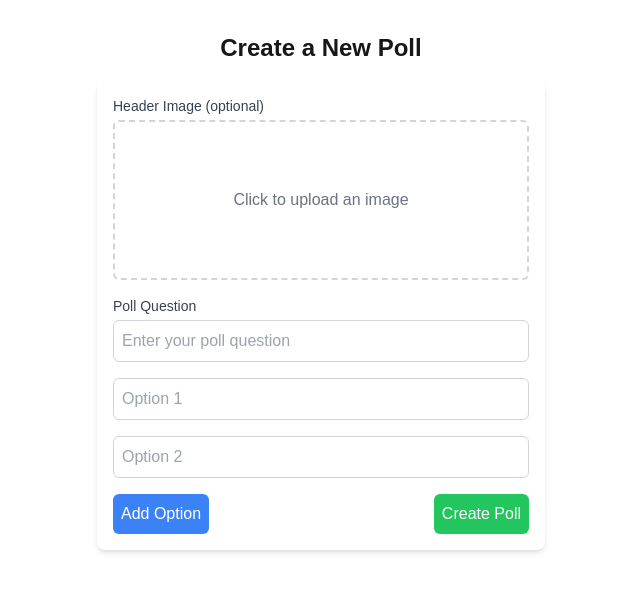
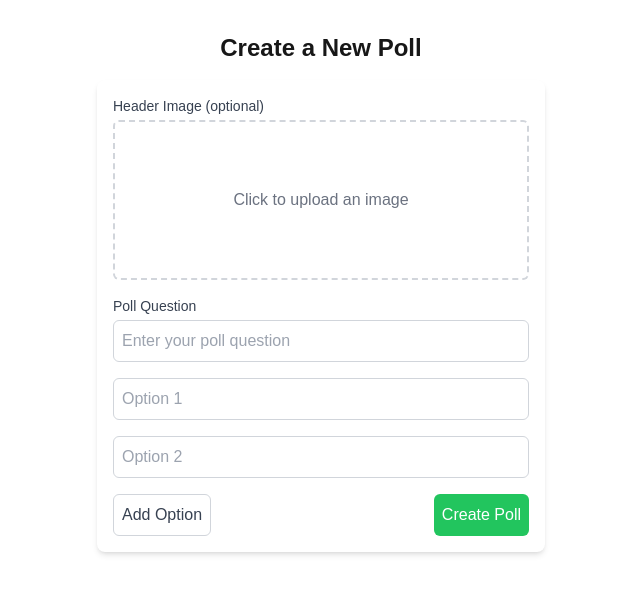
Before and after one commit to aleksiliu/QuickPoll-polling-app, a Next.js app: page / in a window 1280 px wide. Shown: the top 594 px of the page, without its empty margins (319-959 px from the left). Built offline with nearby package versions, Linux system fonts and the light colour scheme.

Commit message:
Change button style

```diff
--- a/src/app/components/CreatePollForm.tsx
+++ b/src/app/components/CreatePollForm.tsx
@@ -183,7 +183,7 @@ export default function CreatePollForm() {
           type="button"
           onClick={addOption}
           disabled={options.length >= 10}
-          className="bg-blue-500 text-white p-2 rounded-md hover:bg-blue-600 transition-colors disabled:bg-gray-300"
+          className="bg-white text-gray-700 border border-gray-300 p-2 rounded-md hover:bg-gray-100 transition-colors disabled:bg-gray-100 disabled:text-gray-400"
         >
           Add Option
         </button>
```
Also changed, not shown: 1 other file (tests, documents, lock files or other folders).
